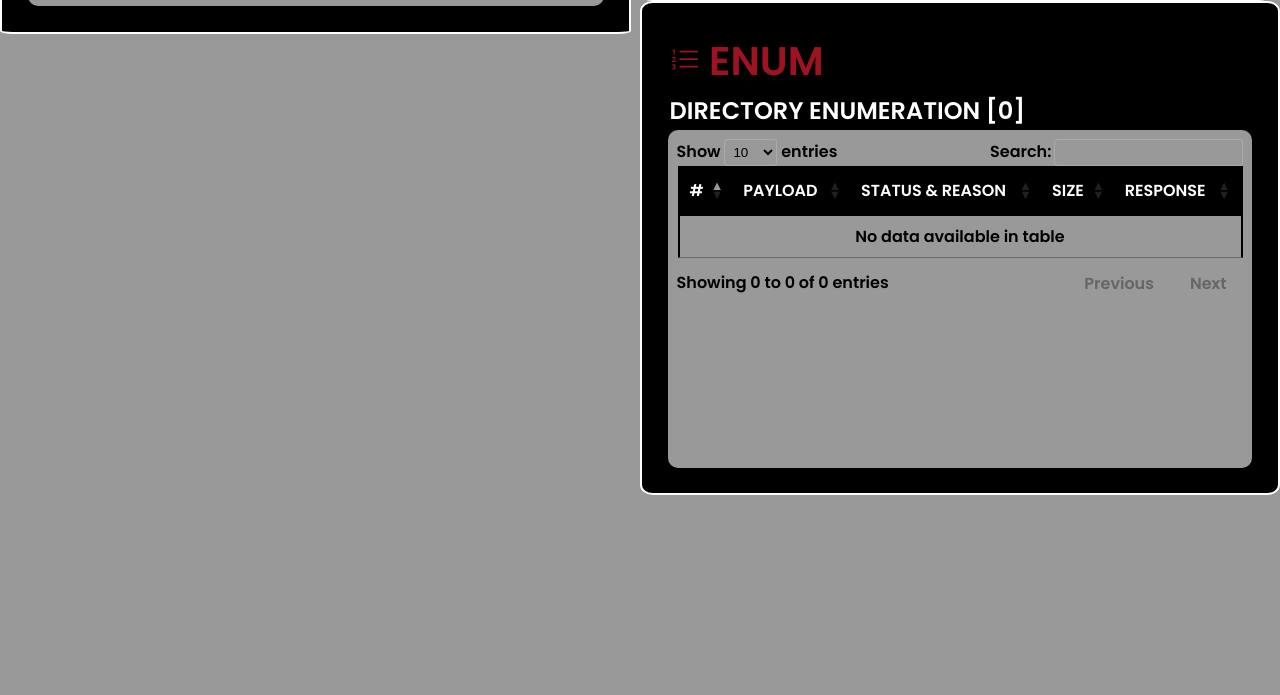
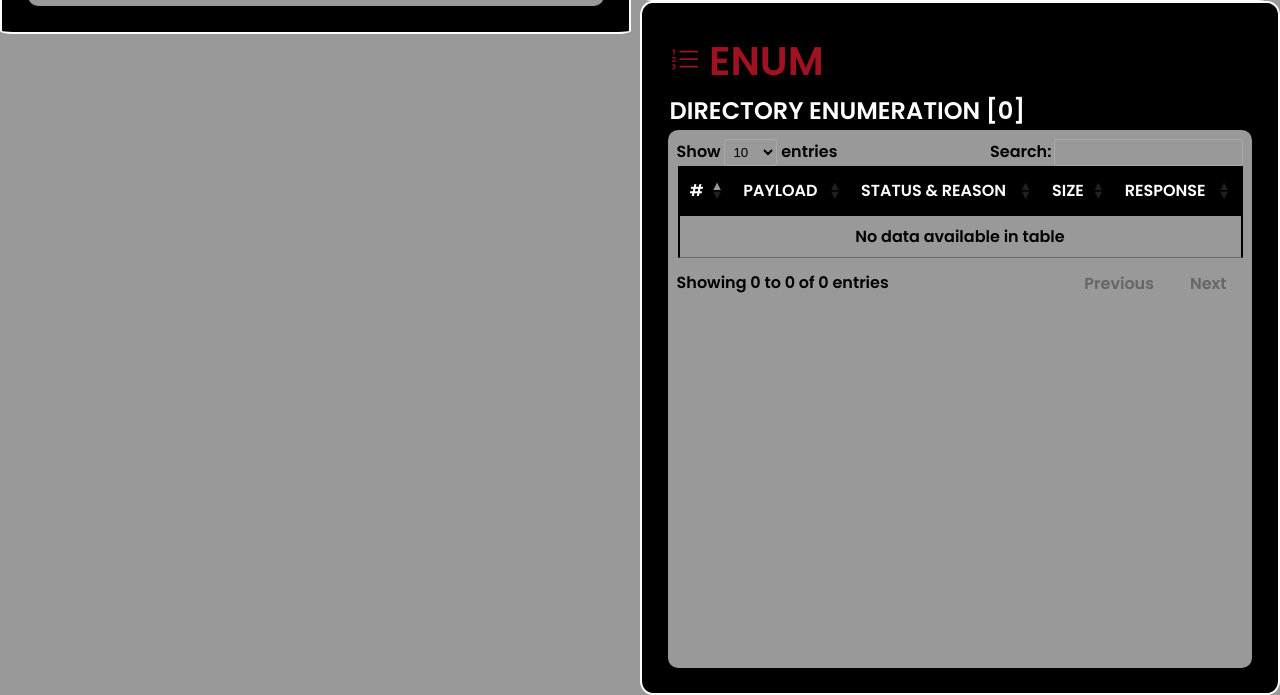
Before and after one commit to p1ngul1n0/plumav2, a Flask app: template templates/results.html in a window 1280 px wide. Shown: the part 888-1583 px from the top of the page. Before the commit the page ends 1383 px from the top, so only its background shows below. Run offline with Flask 2, Linux system fonts and the light colour scheme; the template is opened without the code that fills it, so the values that code supplies are empty; some libraries are stand-ins or nearby versions.

Commit message:
Update results.css

```diff
--- a/static/css/results.css
+++ b/static/css/results.css
@@ -129,7 +129,7 @@ label {
     color: black;
     background-color: #999999;
     overflow-y: auto;
-    height: 40vh;
+    height: 65vh;
 }
 .enum-item {
     background-color: #000000;
```
